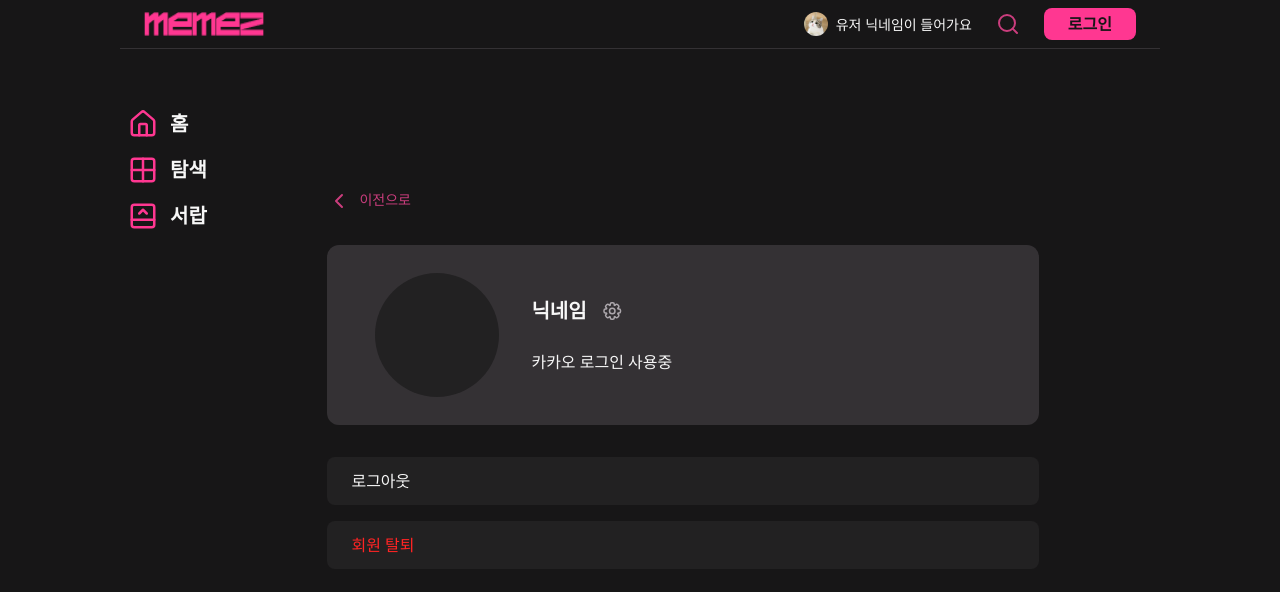
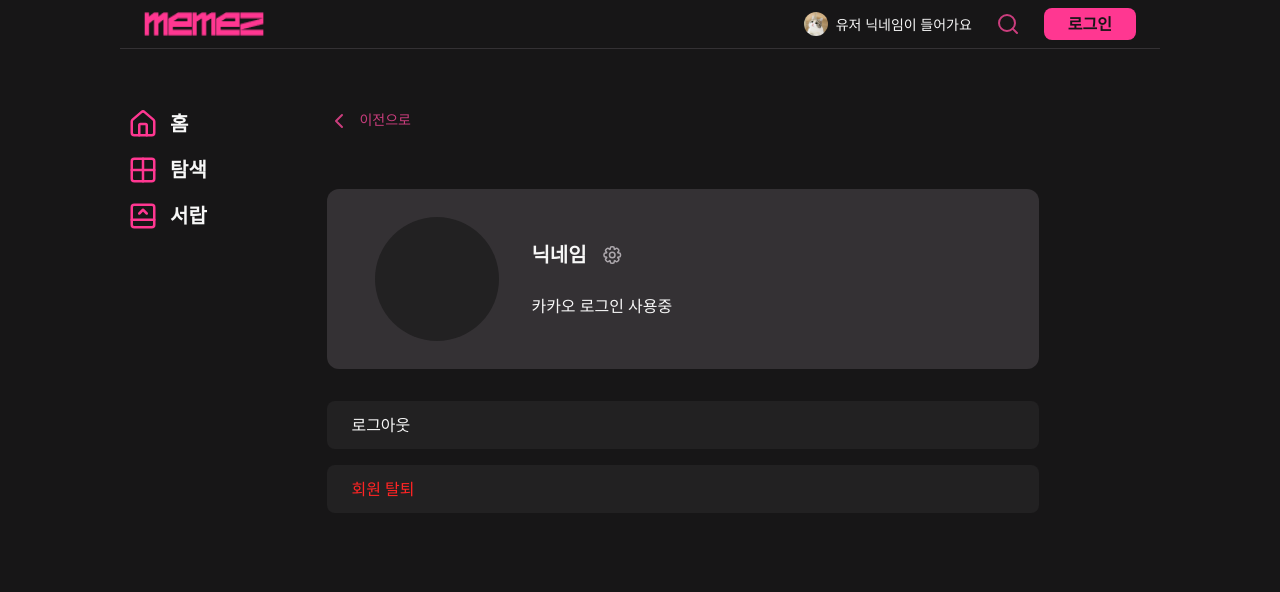
Before and after one commit to meme-party/front, a Next.js app: page /mypage in a window 1280 px wide. Both pictures are taken after a click on the element 612 px from the left and 255 px from the top of the page. Shown: the top 592 px of the page. Built offline with nearby package versions, Linux system fonts and the light colour scheme.

Commit message:
fix: layout detail 조정

```diff
--- a/src/app/(routes)/mypage/page.tsx
+++ b/src/app/(routes)/mypage/page.tsx
@@ -10,9 +10,12 @@ export default function MyPage() {
   const [isSetting, setIsSetting] = useState<boolean>(false)
   return (
     <>
-      <section className="flex w-full max-w-[712px] flex-col gap-[32px] lg:mt-[80px]">
+      <section className={`flex w-full max-w-[712px] flex-col gap-[32px] ${!isSetting && "lg:mt-[80px]"}`}>
         {isSetting && (
-          <div className="flex cursor-pointer gap-[8px] text-h3-r text-primary-400" onClick={() => setIsSetting(false)}>
+          <div
+            className="mb-[24px] flex cursor-pointer gap-[8px] text-h3-r text-primary-400"
+            onClick={() => setIsSetting(false)}
+          >
             <ChevronLeft />
             <p>이전으로</p>
           </div>
```
